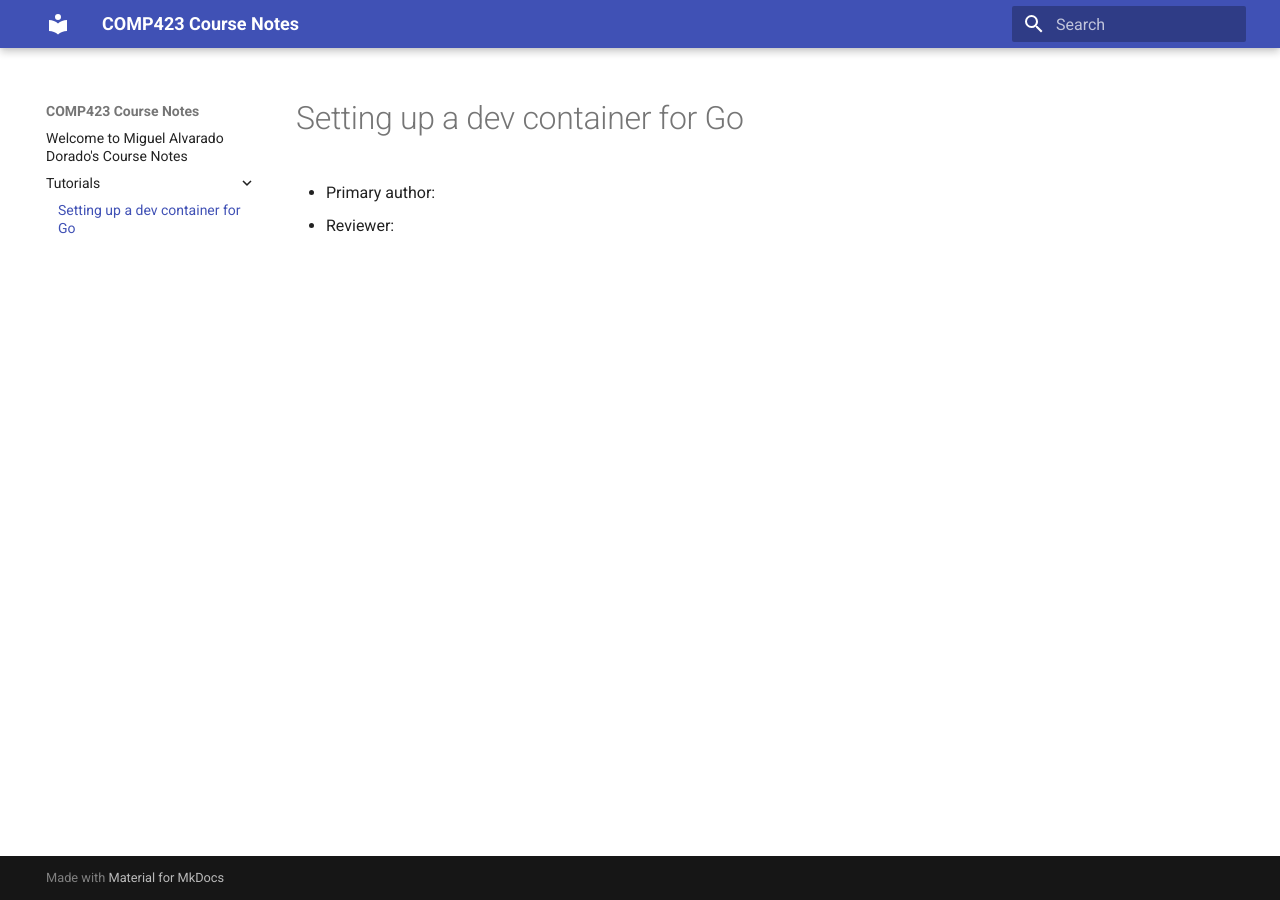
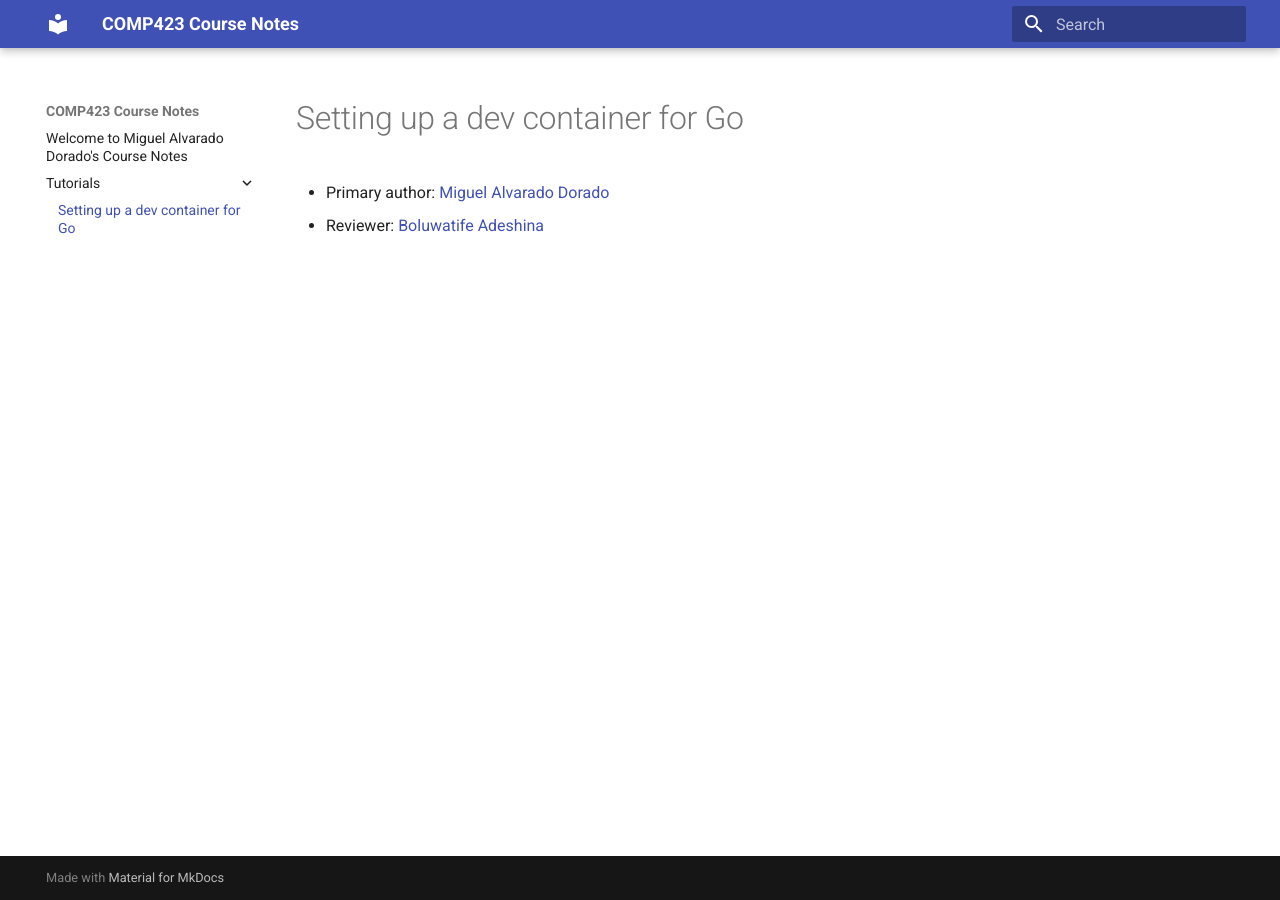
Before and after one commit to miguelaa123/comp423-course-notes, an MkDocs documentation site: the page built from docs/tutorials/go-setup.md, in a window 1280 px wide. Built offline with MkDocs 1.6.1 and Material for MkDocs 9.7.7, drawn with Linux system fonts in a browser that asks for light colours.

Commit message:
Added required MkDocs features

```diff
--- a/docs/tutorials/go-setup.md
+++ b/docs/tutorials/go-setup.md
@@ -1,4 +1,4 @@
 # Setting up a dev container for Go
 
-* Primary author: [<Miguel Alvarado Dorado>](https://github.com/miguelaa123)
-* Reviewer: [<Boluwatife Adeshina>](https://github.com/boluwatifeda)
+* Primary author: [Miguel Alvarado Dorado](https://github.com/miguelaa123)
+* Reviewer: [Boluwatife Adeshina](https://github.com/boluwatifeda)
--- a/mkdocs.yml
+++ b/mkdocs.yml
@@ -1,3 +1,14 @@
 site_name: COMP423 Course Notes
 theme:
   name: material
+markdown_extensions:
+  - pymdownx.highlight:
+      anchor_linenums: true
+      line_spans: __span
+      pygments_lang_class: true
+  - pymdownx.inlinehilite
+  - pymdownx.snippets
+  - pymdownx.superfences
+  - admonition
+  - pymdownx.details
+  - pymdownx.superfences
```
